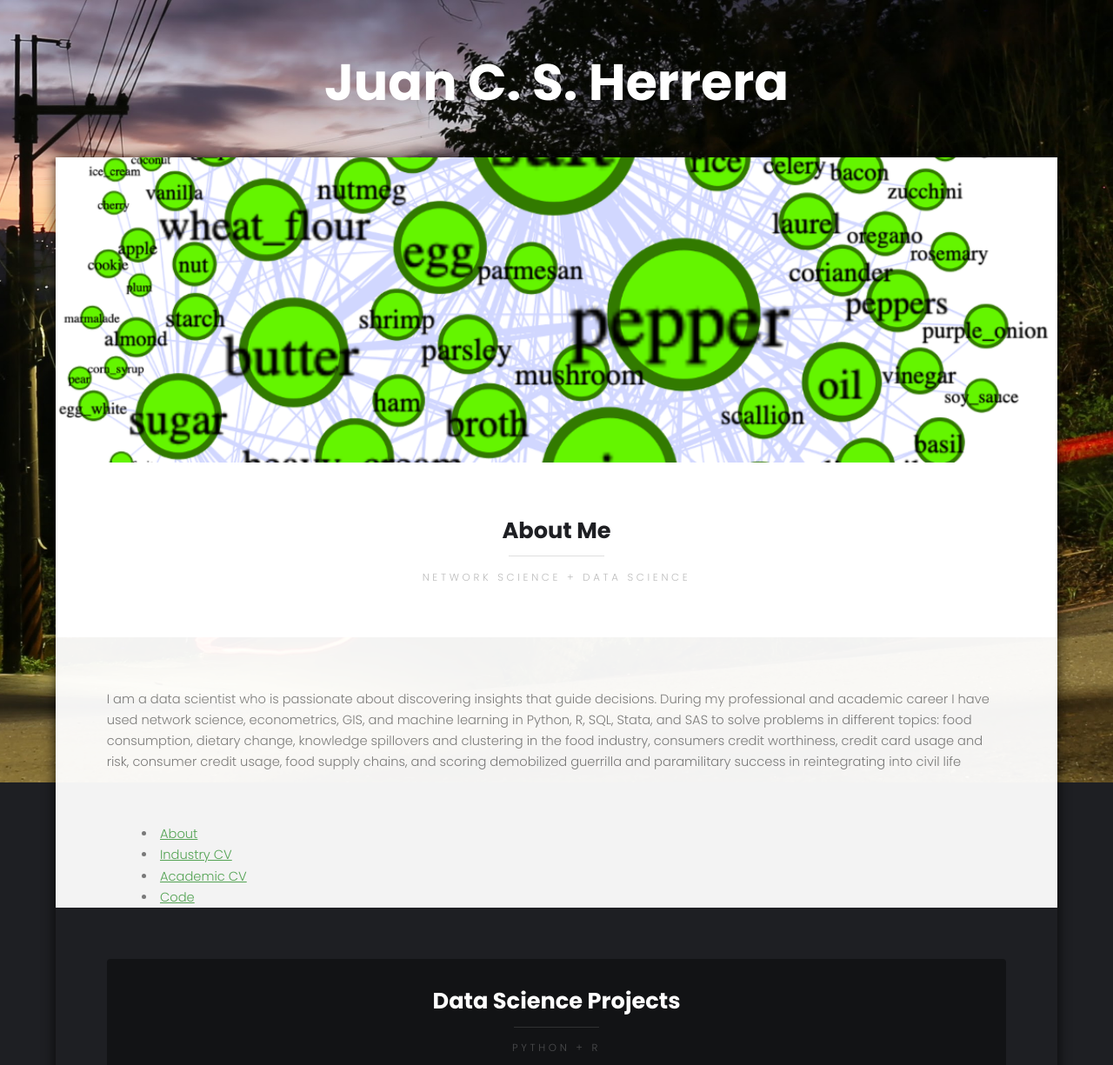
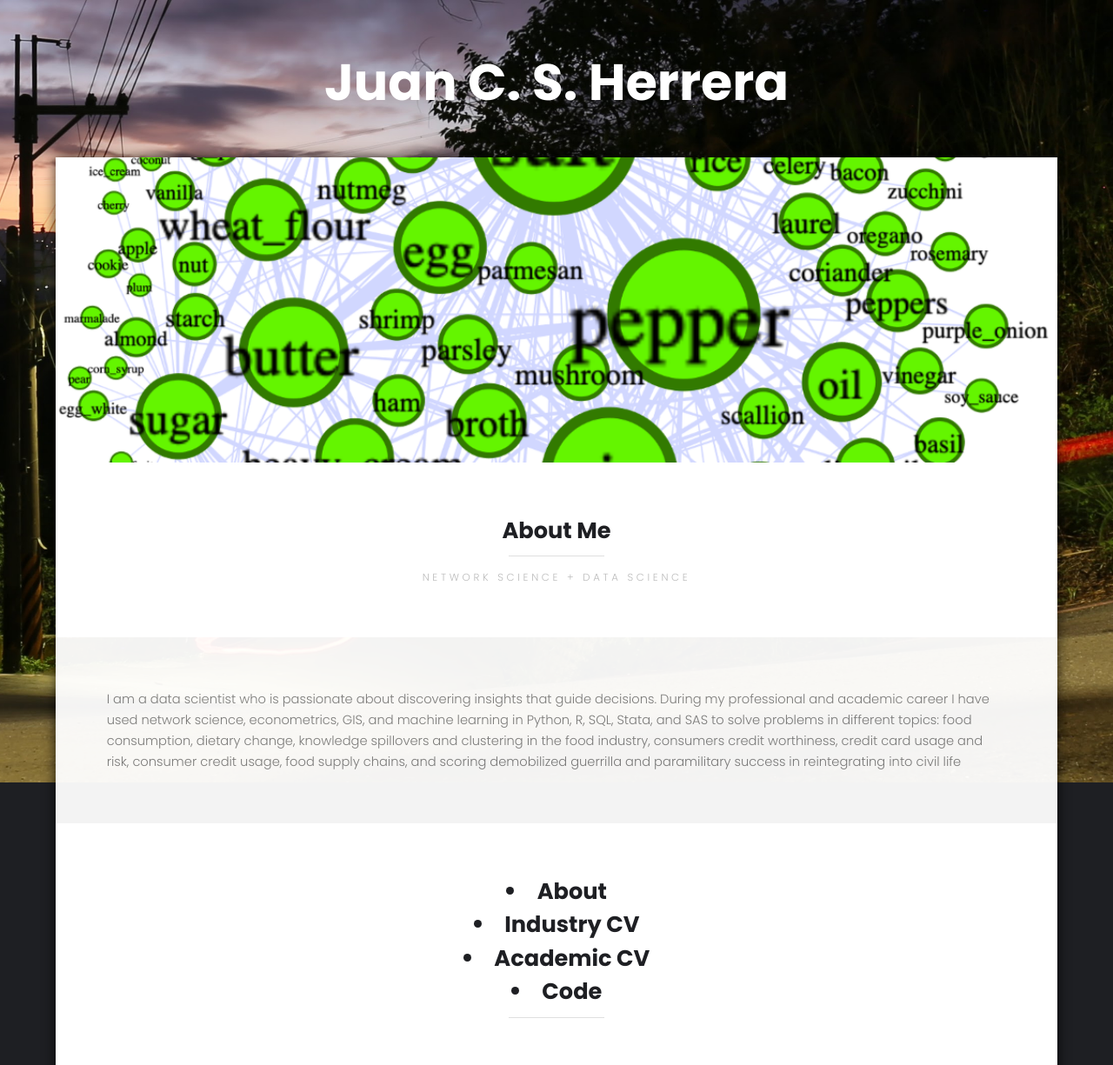
Before and after one commit to juancsherrera/juancsherrera.github.io, a Jekyll site: the page index.html, which Jekyll copies as it is, in a window 1280 px wide. Shown: the top 1225 px of the page at 87% size. Built offline with Jekyll 4.4.1, drawn with Linux system fonts in a browser that asks for light colours; grey boxes are pictures that could not be loaded.

Commit message:
Update index.html

```diff
--- a/index.html
+++ b/index.html
@@ -32,15 +32,15 @@
 							<p>I am a data scientist who is passionate about discovering insights that guide decisions. During my professional and academic career I have used network science, econometrics, GIS, and machine learning in Python, R, SQL, Stata, and SAS to solve problems in different topics: food consumption, dietary change, knowledge spillovers and clustering in the food industry, consumers credit worthiness, credit card usage and risk, consumer credit usage, food supply chains, and scoring demobilized guerrilla and paramilitary success in reintegrating into civil life</p>
 						</div>
 
-				<div class="container">
-						<li><a href="https://juancsherrera.github.io/about">About</a></li>
-						<li><a href="Industry_CV_2020_Juan_C_S_Herrera.png">Industry CV</a></li>
-						<li><a href="CV_AC_JUAN_2020_WEB.html">Academic CV</a></li>
-						<li><a href="https://github.com/juancsherrera">Code</a></li>
-					</ul>
-				</div>
+						<header class="special">
+							<h2>
+							<li><a href="https://juancsherrera.github.io/about">About</a></li>
+							<li><a href="Industry_CV_2020_Juan_C_S_Herrera.png">Industry CV</a></li>
+							<li><a href="CV_AC_JUAN_2020_WEB.html">Academic CV</a></li>
+							<li><a href="https://github.com/juancsherrera">Code</a></li>
+							</h2>
 
-					</section>
+						</header>
 
 				<!-- Two -->
 					<section id="two" class="wrapper style2">
```
